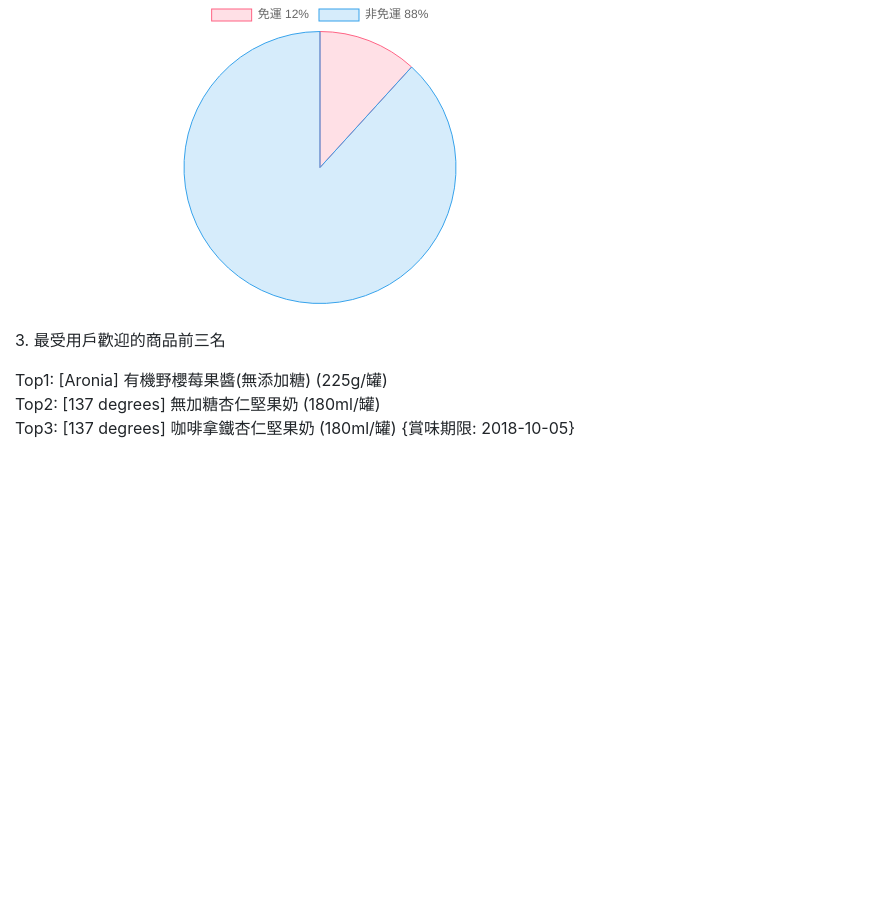
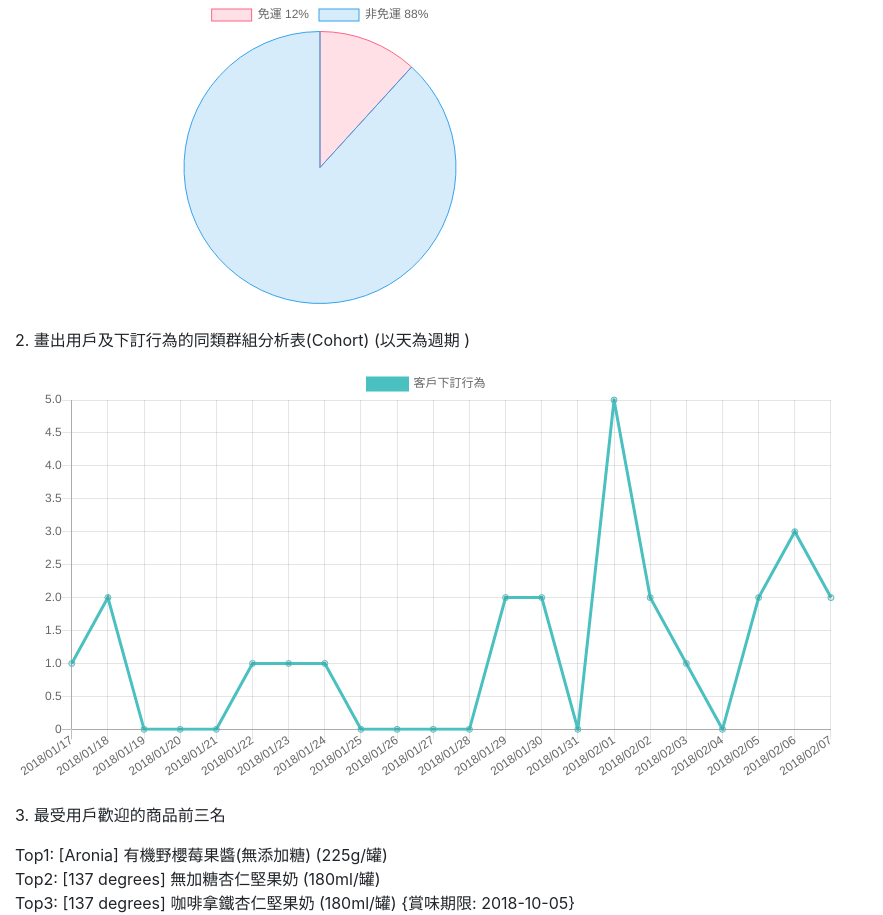
Before and after one commit to MyraChen200/breakfast_demo, a Django app: page / in a window 1280 px wide. Shown: the part 41-956 px from the top of the page, without its empty margins (0-883 px from the left). Before the commit the page ends 479 px from the top, so only its background shows below. Run offline with Django 3.2, Linux system fonts and the light colour scheme; data comes from the database, SQL or seed files in the repository; some libraries are stand-ins or nearby versions.

Commit message:
Add cohort chart

```diff
--- a/django/order/views.py
+++ b/django/order/views.py
@@ -1,14 +1,19 @@
+import json
+import datetime
+
 from django.shortcuts import render
+
 from order.models import order as Order
 from order.models import order_item as OrderItem
+
 from django.db.models import Count
-
 from django.db import connection
 
 # Create your views here.
 def index(request):
     data = {
         'shipping': get_order_shipping_ratio(),
+        'cohort_data': json.dumps(get_cohort_data()),
         'popular_product': get_most_popular(3)
     }
 
@@ -30,26 +35,69 @@ def get_order_shipping_ratio():
 
 def get_most_popular(limit):
     popular_list = []
-    cursor = connection.cursor()
-    cursor.execute(
-        """
-        SELECT
-            result.product_name,
-            count(result.customer_id) as order_customer_count,
-            sum(result.qty) as total_count
-        FROM (
-            SELECT customer_id, product_name, sum(oi.qty) as qty
-            FROM order_order as o
-            JOIN order_order_item as oi
-            ON o.order_id = oi.order_id
-            GROUP BY product_name, customer_id
-        ) AS result
-        GROUP BY result.product_name
-        ORDER BY order_customer_count DESC, total_count DESC"""
-    )
-    row = cursor.fetchall()
+
+    with connection.cursor() as cursor:
+        cursor.execute(
+            """
+            SELECT
+                result.product_name,
+                count(result.customer_id) AS order_customer_count,
+                sum(result.qty) AS total_count
+            FROM (
+                SELECT customer_id, product_name, sum(oi.qty) AS qty
+                FROM order_order AS o
+                JOIN order_order_item AS oi
+                ON o.order_id = oi.order_id
+                GROUP BY product_name, customer_id
+            ) AS result
+            GROUP BY result.product_name
+            ORDER BY order_customer_count DESC, total_count DESC"""
+        )
+        row = cursor.fetchall()
+
     for data in row:
         if len(popular_list) >= limit:
             break
         popular_list.append(data[0])
+
     return popular_list
+
+def get_cohort_data():
+    order_cohort = {
+        'dates': [],
+        'counts': []
+    }
+    with connection.cursor() as cursor:
+        cursor.execute(
+            """
+            SELECT DATE_FORMAT(created_at, '%Y/%m/%d') AS created_date, count(distinct customer_id)
+            FROM order_order
+            GROUP BY created_date
+            """
+        )
+        row = cursor.fetchall()
+
+    curr_date = row[0][0]
+    last_date = row[-1][0]
+    i = 0
+
+    while True:
+        (last_i, i) = check_next_item(row, i, curr_date)
+
+        if i == last_i:
+            order_cohort['dates'].append(curr_date)
+            order_cohort['counts'].append(0)
+        else:
+            order_cohort['dates'].append(row[last_i][0])
+            order_cohort['counts'].append(row[last_i][1])
+
+        if curr_date == last_date:
+            break
+
+        next_datetime = datetime.datetime.strptime(curr_date, "%Y/%m/%d") + datetime.timedelta(days=1)
+        curr_date = datetime.datetime.strftime(next_datetime, "%Y/%m/%d")
+
+    return order_cohort
+
+def check_next_item(data, cursor, target_date):
+    return (cursor, cursor + 1) if data[cursor][0] == target_date else (cursor, cursor)
--- a/django/templates/index.html
+++ b/django/templates/index.html
@@ -41,6 +41,11 @@
 			<canvas id="myChart"></canvas>
 		</div>
 		<br>
+		<div class="col-8">
+			<p>2. 畫出用戶及下訂行為的同類群組分析表(Cohort) (以天為週期 )</p>
+			<canvas id="myLineChart"></canvas>
+		</div>
+		<br>
 		<div class="col-6">
 			<p>3. 最受用戶歡迎的商品前三名</p>
 			{% for product_name in popular_product %}
@@ -55,6 +60,7 @@
   		free: {{ shipping.free }},
   		others: {{ shipping.others }}
   	}
+    window.cohort_data = {{ cohort_data|safe }};
   </script>
   <script src="{% static 'js/order.js' %}" type="text/javascript"></script>
 </html>
--- a/django/templates/js/order.js
+++ b/django/templates/js/order.js
@@ -53,4 +53,20 @@ $(function () {
             },
         }
     });
+
+    var line_ctx = document.getElementById('myLineChart').getContext('2d');
+    var myLineChart = new Chart(line_ctx, {
+        "type": "line",
+        "data": {
+            "labels": window.cohort_data.dates,
+            "datasets": [{
+                "label": "客戶下訂行為",
+                "data": window.cohort_data.counts,
+                "fill": false,
+                "borderColor": "rgb(75, 192, 192)",
+                "lineTension": 0
+            }]
+        },
+        "options":{}
+    });
 });
```
